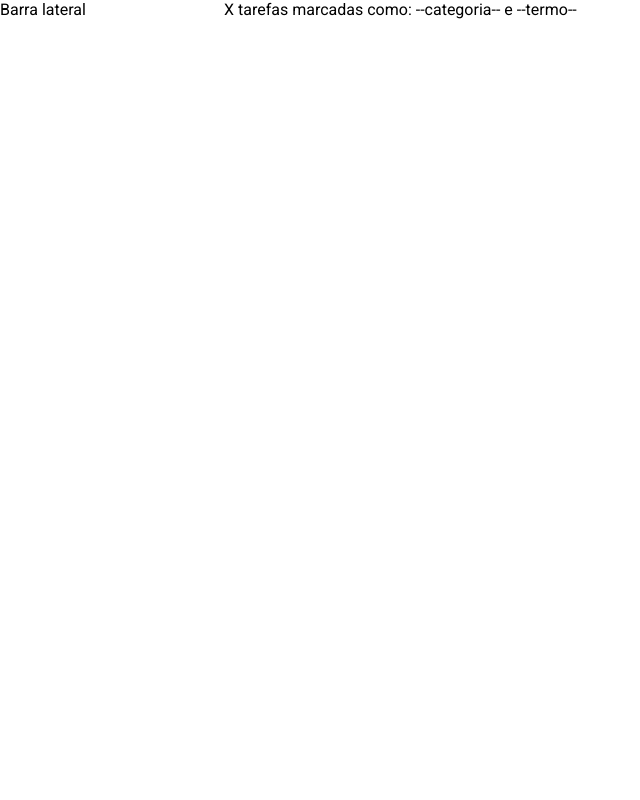
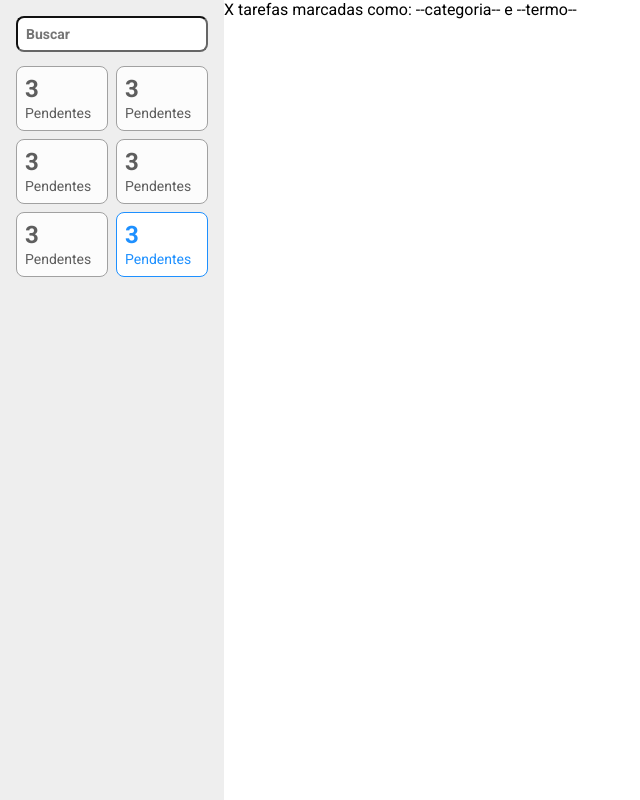
Before and after one commit to dayaneglsantos/Projeto5-EBAC-TodoList, a React (Create React App) app: page / in a window 1280 px wide. Shown: the whole page, without its empty margins (0-640 px from the left). Built offline with nearby package versions, Linux system fonts and the light colour scheme.

Commit message:
Construindo o Aside

```diff
--- /dev/null
+++ b/src/components/FiltroCard/index.tsx
@@ -0,0 +1,14 @@
+import * as S from './styles'
+
+export type Props = {
+  ativo?: boolean
+}
+
+const FiltroCard = (props: Props) => (
+  <S.Card ativo={props.ativo}>
+    <S.Contador>3</S.Contador>
+    <S.Label>Pendentes</S.Label>
+  </S.Card>
+)
+
+export default FiltroCard
--- /dev/null
+++ b/src/components/FiltroCard/styles.ts
@@ -0,0 +1,19 @@
+import styled from 'styled-components'
+import { Props } from '.'
+
+export const Card = styled.div<Props>`
+  padding: 8px;
+  color: ${(props) => (props.ativo ? '#1e90ff' : '#5e5e5e')};
+  background-color: ${(props) => (props.ativo ? '#fff' : '#fcfcfc')};
+  border-radius: 8px;
+  border: 1px solid ${(props) => (props.ativo ? '#1e90ff' : '#a1a1a1')};
+`
+
+export const Contador = styled.span`
+  font-size: 24px;
+  font-weight: bold;
+  display: block;
+`
+export const Label = styled.span`
+  font-size: 14px;
+`
--- a/src/containers/aside/index.tsx
+++ b/src/containers/aside/index.tsx
@@ -1,3 +1,20 @@
-const Aside = () => <aside>Barra lateral</aside>
+import FiltroCard from '../../components/FiltroCard'
+import * as S from './styles'
+
+const Aside = () => (
+  <S.Aside>
+    <div>
+      <S.Input type="text" placeholder="Buscar" />
+      <S.Filtros>
+        <FiltroCard />
+        <FiltroCard />
+        <FiltroCard />
+        <FiltroCard />
+        <FiltroCard />
+        <FiltroCard ativo />
+      </S.Filtros>
+    </div>
+  </S.Aside>
+)
 
 export default Aside
--- /dev/null
+++ b/src/containers/aside/styles.ts
@@ -0,0 +1,24 @@
+import styled from 'styled-components'
+
+export const Aside = styled.aside`
+  background-color: #eee;
+  height: 100vh;
+  padding: 16px;
+`
+
+export const Input = styled.input`
+  border-radius: 8px;
+  color: #666;
+  border-color: #666;
+  font-weight: bold;
+  padding: 8px;
+  background-color: #fff;
+  width: 100%;
+  font-size: 14px;
+`
+export const Filtros = styled.div`
+  display: grid;
+  grid-template-columns: 1fr 1fr;
+  grid-gap: 8px;
+  margin-top: 14px;
+`
--- a/src/styles/index.ts
+++ b/src/styles/index.ts
@@ -4,7 +4,7 @@
   *{
     margin: 0;
     padding: 0;
-    borx-sizing: border-box;
+    box-sizing: border-box;
     font-family: Roboto, sans-serif;
   }
 `
```
